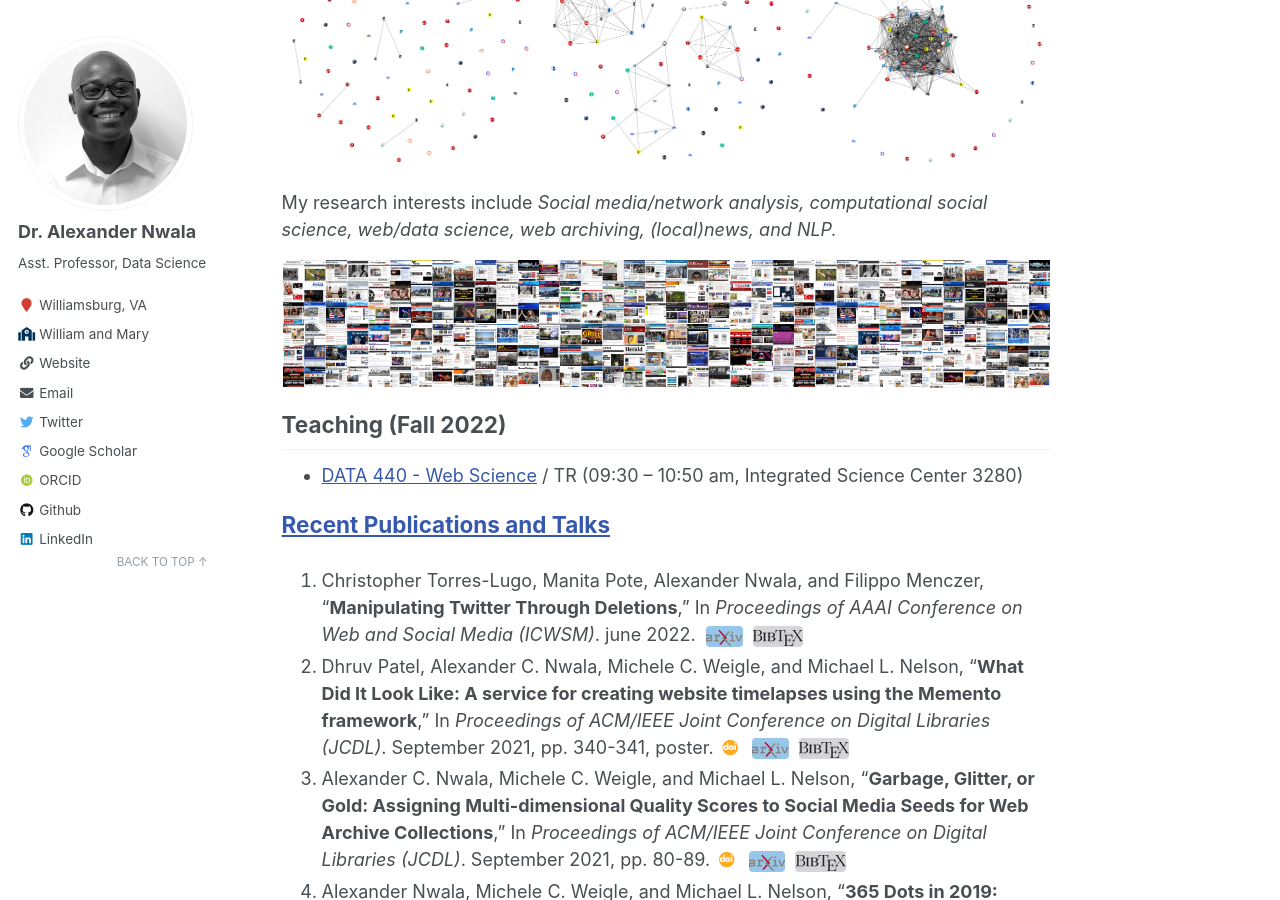
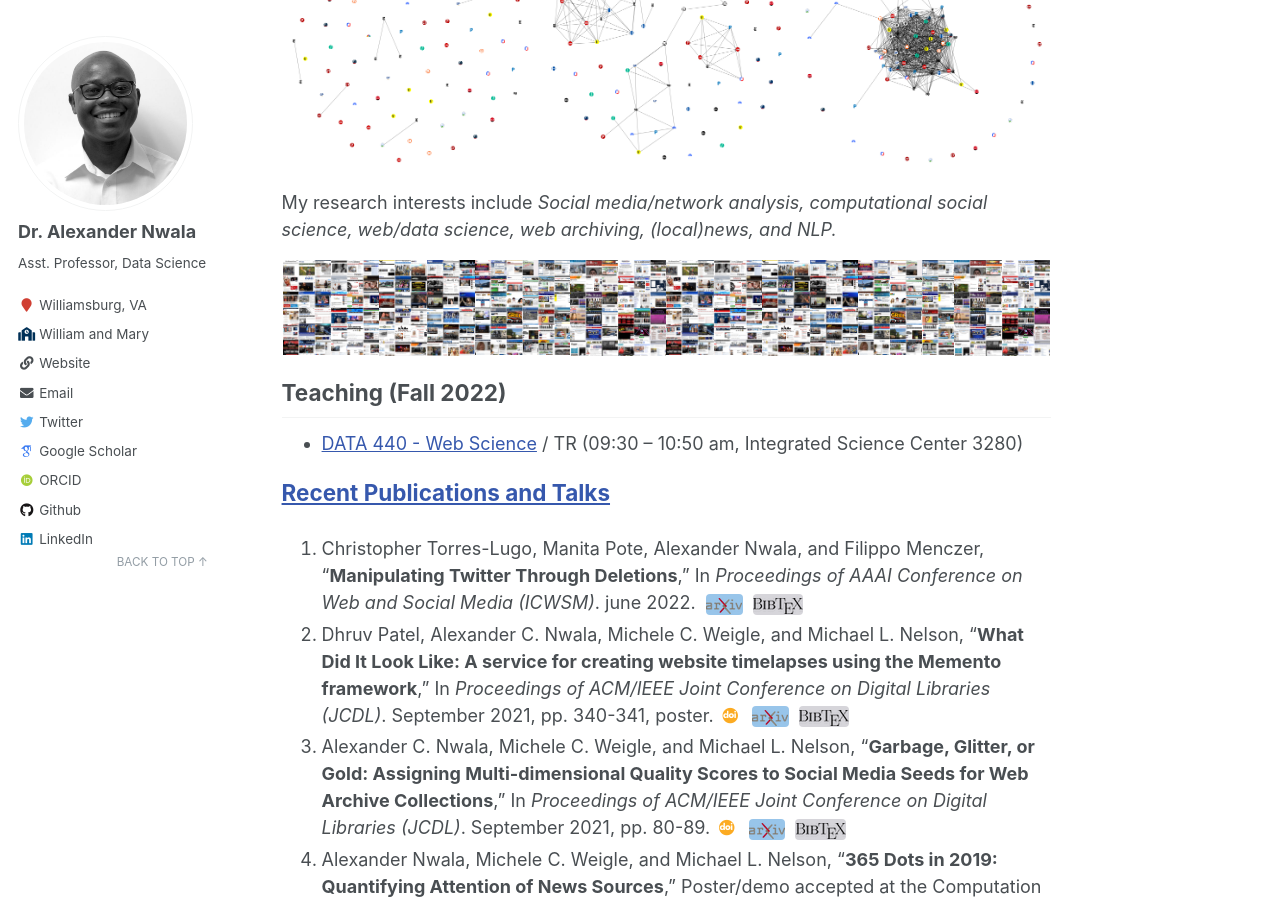
Before and after one commit to xandernwala/xandernwala.github.io, a Jekyll site: the page built from _pages/about.md, in a window 1280 px wide and 900 px high, scrolled down 398 px. Built offline with Jekyll 4.4.1, drawn with Linux system fonts in a browser that asks for light colours; some web fonts are replaced.

Commit message:
adding images in research

```diff
--- a/_pages/about.md
+++ b/_pages/about.md
@@ -68,6 +68,16 @@ My research interests include *Social media/network analysis, computational soci
         <img src="/images/research/LMG1.png" alt="Mueller report story graph" class="img">
       </a>
     </td>
+    <td style="padding: 0.0em; border: 0px solid white;">
+      <a href="https://web.archive.org/storygraph/graphs/usa/#cursor=135&hist=1440&t=2019-03-24T22:32:21" target="_blank" title="Click me! Mueller report story graph">
+        <img src="/images/research/LMG2.png" alt="Mueller report story graph" class="img">
+      </a>
+    </td>
+    <td style="padding: 0.0em; border: 0px solid white;">
+      <a href="https://web.archive.org/storygraph/graphs/usa/#cursor=135&hist=1440&t=2019-03-24T22:32:21" target="_blank" title="Click me! Mueller report story graph">
+        <img src="/images/research/LMG3.png" alt="Mueller report story graph" class="img">
+      </a>
+    </td>
 
   </tr>
 </table>
```
